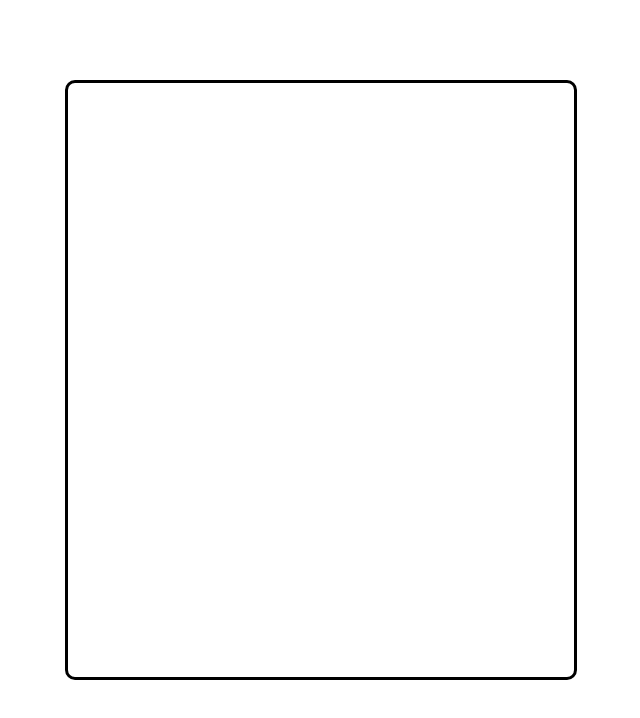
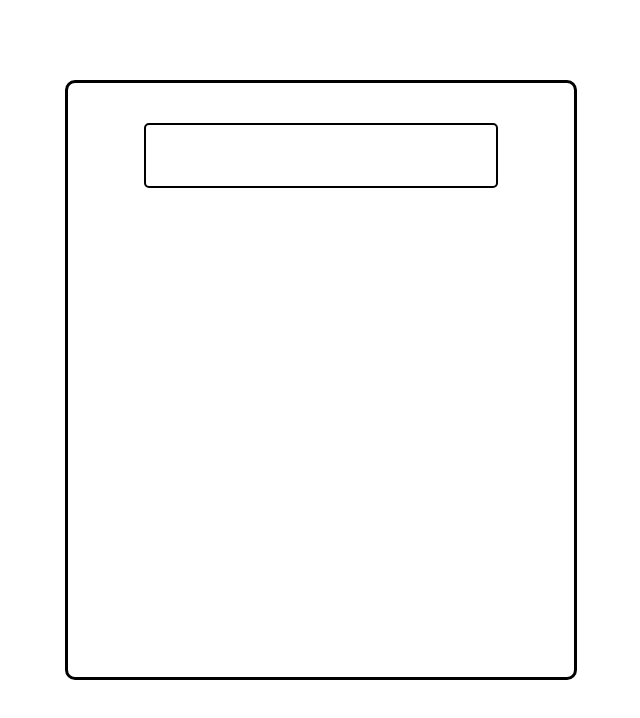
Before and after one commit to JWCTempleton/TOP-Calculator, a plain HTML site: page index.html in a window 1280 px wide. Shown: the whole page, without its empty margins (319-959 px from the left). Drawn offline with Linux system fonts and the light colour scheme.

Commit message:
Add numerical display div

```diff
--- a/index.html
+++ b/index.html
@@ -9,6 +9,8 @@
     <title>Calculator</title>
   </head>
   <body>
-    <div id="container"></div>
+    <div id="container">
+      <div class="display"></div>
+    </div>
   </body>
 </html>
--- a/style.css
+++ b/style.css
@@ -10,10 +10,18 @@ html {
     line-height: 1.6;
 }
 
-#container{
+#container {
     width: 40vw;
     height: 75vh;
     border: 3px solid black;
     margin: 8rem auto;
     border-radius: 1rem;
 }
+
+.display {
+    width: 70%;
+    height: 6.5rem;
+    border: 2px solid black;
+    margin: 4rem auto;
+    border-radius: .5rem;
+}
```
